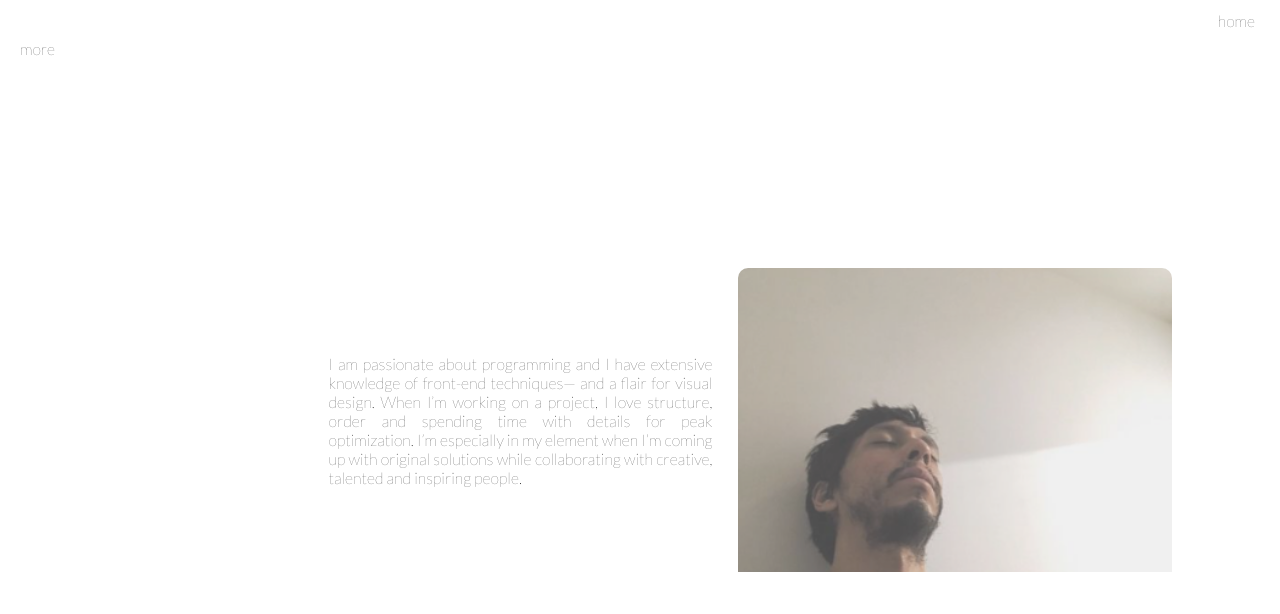
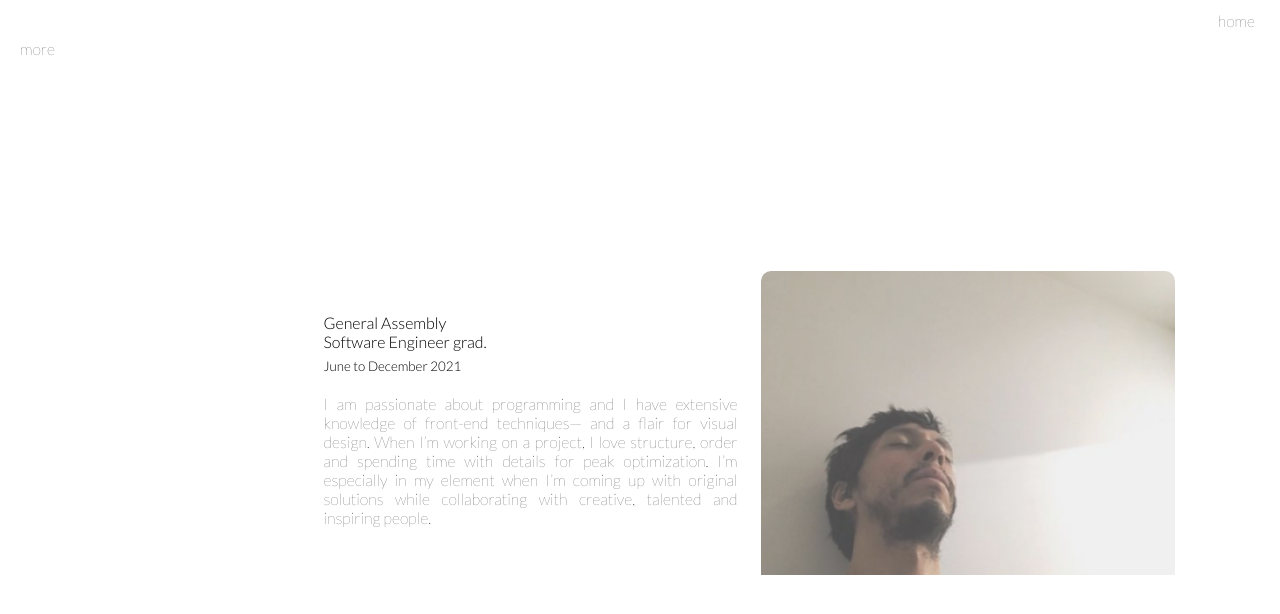
Before and after one commit to Manuelhh/manuel, a React (Create React App) app: page /about in a window 1280 px wide. Shown: the top 614 px of the page. Built offline with nearby package versions, Linux system fonts and the light colour scheme.

Commit message:
fixed bugs

```diff
--- a/package.json
+++ b/package.json
@@ -3,6 +3,7 @@
   "version": "0.1.0",
   "private": true,
   "dependencies": {
+    "@emailjs/browser": "^3.6.2",
     "@testing-library/jest-dom": "^5.16.4",
     "@testing-library/react": "^13.3.0",
     "@testing-library/user-event": "^13.5.0",
--- a/src/components/generalComponents/HomeButton/HomeButton.module.css
+++ b/src/components/generalComponents/HomeButton/HomeButton.module.css
@@ -1,5 +1,5 @@
 .home {
-  font-weight: 200;
+  font-weight: 100;
   margin-right: 25px;
 }
 
--- a/src/components/generalComponents/NavBar/NavBar.module.css
+++ b/src/components/generalComponents/NavBar/NavBar.module.css
@@ -58,11 +58,12 @@
 
 .contactMenuContainer {
   width: 100%;
-  height: 5%;
+  height: 10%;
   display: flex;
   flex-direction: row;
   justify-content: space-evenly;
   align-items: center;
+  flex-wrap: wrap;
 }
 
 .menuItemContainer {
@@ -74,6 +75,7 @@
 img {
   width: 15px;
   height: 15px;
+  margin: 3px;
 }
 
 .link {
--- a/src/components/pageComponents/About/About.jsx
+++ b/src/components/pageComponents/About/About.jsx
@@ -1,5 +1,6 @@
 import s from "./About.module.css";
 import aboutImg from "../../../images/aboutPage/aboutImg.png";
+import gaImg from "../../../images/aboutPage/ga.png";
 import HomeButton from "../../generalComponents/HomeButton/HomeButton";
 
 const About = () => {
@@ -11,13 +12,19 @@ const About = () => {
       <div className={s.bottom}>
         <div className={s.aboutContainer}>
           <div className={s.aboutTextContainer}>
-            <p className={s.text}>
-              I am passionate about programming and I have extensive knowledge
-              of front-end techniques— and a flair for visual design. When I’m
-              working on a project, I love structure, order and spending time
-              with details for peak optimization. I’m especially in my element
-              when I’m coming up with original solutions while collaborating
-              with creative, talented and inspiring people.
+            <p>
+              <span>
+                General Assembly <br /> Software Engineer grad.
+                <br />
+                <sub> June to December 2021</sub>
+              </span>
+              <br />
+              <br />I am passionate about programming and I have extensive
+              knowledge of front-end techniques— and a flair for visual design.
+              When I’m working on a project, I love structure, order and
+              spending time with details for peak optimization. I’m especially
+              in my element when I’m coming up with original solutions while
+              collaborating with creative, talented and inspiring people.
             </p>
           </div>
           <div className={s.aboutImgContainer}>
--- a/src/components/pageComponents/About/About.module.css
+++ b/src/components/pageComponents/About/About.module.css
@@ -34,16 +34,16 @@
 .aboutTextContainer {
   flex: 1;
   display: flex;
+  text-align: justify;
   justify-content: center;
   align-items: center;
+  font-weight: 100;
+  margin: 20px;
 }
 
-.text {
-  text-align: justify;
-  padding: 25px;
-  font-weight: 100;
+.aboutTextContainer span {
+  font-weight: 300;
 }
-
 .aboutImgContainer {
   flex: 1;
 }
--- a/src/components/pageComponents/Contact/Contact.jsx
+++ b/src/components/pageComponents/Contact/Contact.jsx
@@ -1,7 +1,53 @@
+// func
+import emailjs from "@emailjs/browser";
+import { useRef, useState } from "react";
+// styles
+import s from "./Contact.module.css";
+// components
 import HomeButton from "../../generalComponents/HomeButton/HomeButton";
-import s from "./Contact.module.css";
 
 const Contact = () => {
+  const formRef = useRef(null);
+  const nameRef = useRef(null);
+  const subjectRef = useRef(null);
+  const emailRef = useRef(null);
+  const messageRef = useRef(null);
+  const [sent, setSent] = useState(false);
+
+  const handleUserData = (e) => {
+    e.preventDefault();
+    if (
+      nameRef.current.value === "" ||
+      subjectRef.current.value === "" ||
+      emailRef.current.value === "" ||
+      messageRef.current.value === ""
+    ) {
+      return;
+    }
+
+    emailjs
+      .sendForm(
+        "service_uwmyri8",
+        "template_81ytf6s",
+        formRef.current,
+        "Btd79Gvtg2pvWbjSm"
+      )
+      .then(
+        (result) => {
+          console.log(result.text);
+          setSent(true);
+        },
+        (error) => {
+          console.log(error.text);
+        }
+      );
+    nameRef.current.value = "";
+    subjectRef.current.value = "";
+    emailRef.current.value = "";
+    messageRef.current.value = "";
+    nameRef.current.focus();
+  };
+
   return (
     <div className={s.contactPageContainer}>
       <div className={s.topContainer}>
@@ -9,30 +55,45 @@ const Contact = () => {
       </div>
       <div className={s.bottomContainer}>
         <div className={s.contactFormContainer}>
-          <form action="" className={s.contactForm}>
+          <form action="" className={s.contactForm} ref={formRef}>
             <input
               type="text"
               placeholder="name"
               name="name"
               autocomplete="off"
+              ref={nameRef}
             />
             <input
               type="text"
               placeholder="subject"
               name="subject"
               autocomplete="off"
+              ref={subjectRef}
             />
             <input
               type="text"
               placeholder="email"
               name="email"
               autocomplete="off"
+              ref={emailRef}
             />
-            <textarea name="message" rows="5" placeholder="message"></textarea>
-            <button>send</button>
+            <textarea
+              name="message"
+              rows="5"
+              placeholder="message"
+              ref={messageRef}
+            ></textarea>
+            <button onClick={handleUserData}>send</button>
           </form>
         </div>
       </div>
+      {sent ? (
+        <div className={s.thanksMessage}>
+          <p>message sent.</p>
+        </div>
+      ) : (
+        ""
+      )}
     </div>
   );
 };
--- a/src/components/pageComponents/Contact/Contact.module.css
+++ b/src/components/pageComponents/Contact/Contact.module.css
@@ -19,7 +19,7 @@
 
 .bottomContainer {
   width: 100%;
-  height: 95%;
+  height: 90%;
   display: flex;
   justify-content: center;
   align-items: center;
@@ -49,7 +49,7 @@
   border: none;
   border-bottom: 1px solid transparent;
   font-family: "Lato", sans-serif;
-  font-weight: 100;
+  font-weight: 300;
 }
 
 .contactForm input:hover {
@@ -67,7 +67,7 @@
   border: none;
   border-bottom: 1px solid transparent;
   font-family: "Lato", sans-serif;
-  font-weight: 100;
+  font-weight: 300;
 }
 
 .contactForm textarea:hover {
@@ -94,3 +94,9 @@
   transition: 0.5s;
   cursor: pointer;
 }
+
+.thanksMessage {
+  color: black;
+  height: 5%;
+  font-weight: 100;
+}
--- a/src/components/pageComponents/Skills/Skills.module.css
+++ b/src/components/pageComponents/Skills/Skills.module.css
@@ -29,7 +29,7 @@
 }
 
 .skillsContainer {
-  height: 70%;
+  height: 90%;
   width: 90%;
   display: flex;
   flex-direction: row;
@@ -39,13 +39,14 @@
 }
 
 .skillContainer {
-  height: 45%;
+  height: auto;
   width: 240px;
   margin: 10px;
   display: flex;
   flex-direction: column;
   justify-content: space-between;
   align-items: center;
+  padding: 5px;
 }
 
 .skillTitle {
@@ -55,9 +56,8 @@
   background-color: black;
   border-radius: 5px 5px 0px 0px;
   width: 100%;
-  height: 15%;
   color: white;
-  font-weight: 100;
+  font-weight: 300;
 }
 
 .skill {
```
Also changed, not shown: src/images/aboutPage/ga.png (added), 1 other file (tests, documents, lock files or other folders).
